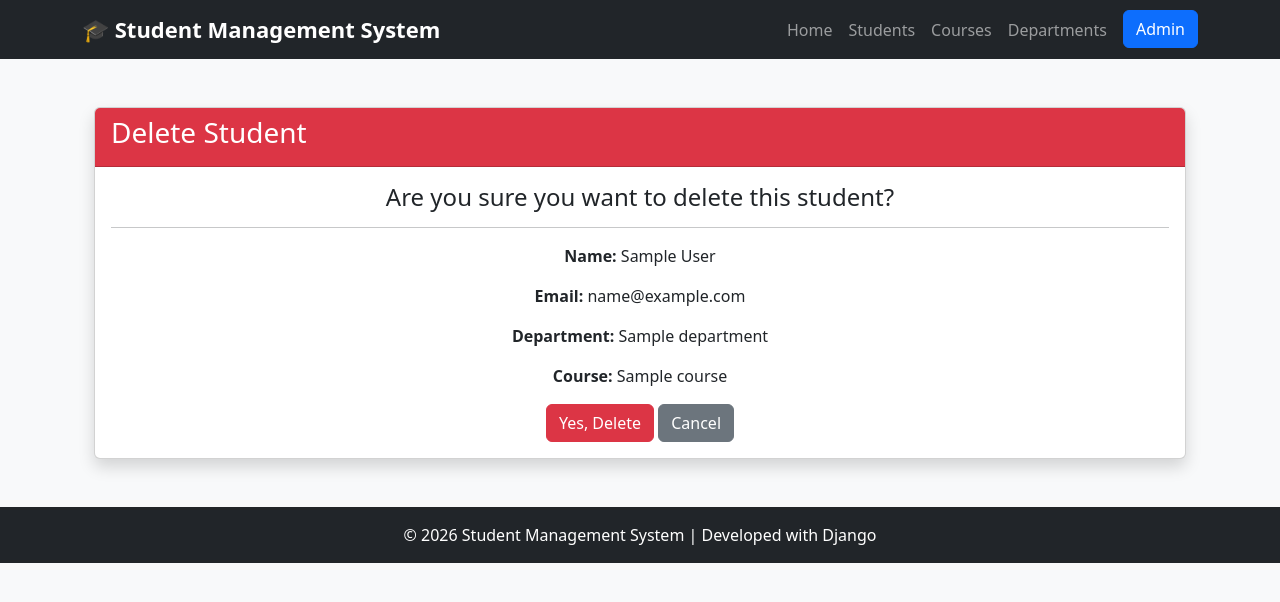
After one commit to pavanchaudhar/django-, a Django app: page /delete-student/1/ in a window 1280 px wide. The commit adds this page. Shown: the top 602 px of the page. Run offline with Django 5.2, Linux system fonts and the light colour scheme; tables that the repository leaves empty hold one stand-in row (values such as "Sample post").

Commit message:
add curd opration

```diff
--- a/home/admin.py
+++ b/home/admin.py
@@ -4,7 +4,7 @@ from .models import department, Course, Student
 
 @admin.register(department)
 class DepartmentAdmin(admin.ModelAdmin):
-    list_display = ('id', 'department_name')
+    list_display = ('id', 'department_name' ,'department_type')
     search_fields = ('department_name',)
 
 
--- a/home/models.py
+++ b/home/models.py
@@ -3,6 +3,7 @@ from django.db import models
 
 class department(models.Model):
     department_name = models.CharField(max_length=100)
+    department_type = models.CharField(max_length=100)
 
     def __str__(self):
         return self.department_name
--- a/home/urls.py
+++ b/home/urls.py
@@ -2,13 +2,10 @@ from django.urls import path
 from . import views
 
 urlpatterns = [
-
     path('', views.home, name='home'),
-
-    path('students', views.student_list, name='student_list'),
-
-    path('add-student', views.add_student, name='add_student'),
-# test comments for git push
-
-
+    path('home/', views.home, name='home'),
+    path('students/', views.student_list, name='student_list'),
+    path('add-student/', views.add_student, name='add_student'),
+    path('update-student/<int:id>/', views.update_student, name='update_student'),
+    path('delete-student/<int:id>/', views.delete_student, name='delete_student'),
 ]
--- a/home/views.py
+++ b/home/views.py
@@ -1,5 +1,7 @@
 from django.shortcuts import render, redirect
 from .models import Student, department, Course
+from django.shortcuts import render, redirect, get_object_or_404
+
 
 
 def home(request):
@@ -38,3 +40,50 @@ def add_student(request):
     }
 
     return render(request, 'add_student.html', context)
+
+def update_student(request, id):
+    pass
+    student = Student.objects.get(id=id)
+
+    departments = department.objects.all()
+    courses = Course.objects.all()
+
+    if request.method == "POST":
+
+        student.name = request.POST['name']
+        student.age = request.POST['age']
+        student.gender = request.POST['gender']
+        student.email = request.POST['email']
+        student.phone = request.POST['phone']
+        student.address = request.POST['address']
+
+        student.department = department.objects.get(
+            id=request.POST['department']
+        )
+
+        student.course = Course.objects.get(
+            id=request.POST['course']
+        )
+
+        student.save()
+
+        return redirect('student_list')
+
+    context = {
+        'student': student,
+        'departments': departments,
+        'courses': courses,
+    }
+
+    return render(request, 'update_student.html', context)
+
+
+def delete_student(request, id):
+
+    student = get_object_or_404(Student, id=id)
+
+    if request.method == "POST":
+        student.delete()
+        return redirect('student_list')
+
+    return render(request, 'delete_student.html', {'student': student})
--- /dev/null
+++ b/templates/delete_student.html
@@ -0,0 +1,48 @@
+{% extends 'base.html' %}
+
+{% block title %}
+Delete Student
+{% endblock %}
+
+{% block content %}
+
+<div class="container mt-5">
+
+    <div class="card shadow">
+
+        <div class="card-header bg-danger text-white">
+            <h3>Delete Student</h3>
+        </div>
+
+        <div class="card-body text-center">
+
+            <h4>Are you sure you want to delete this student?</h4>
+
+            <hr>
+
+            <p><strong>Name:</strong> {{ student.name }}</p>
+            <p><strong>Email:</strong> {{ student.email }}</p>
+            <p><strong>Department:</strong> {{ student.department }}</p>
+            <p><strong>Course:</strong> {{ student.course }}</p>
+
+            <form method="POST">
+
+                {% csrf_token %}
+
+                <button type="submit" class="btn btn-danger">
+                    Yes, Delete
+                </button>
+
+                <a href="{% url 'student_list' %}" class="btn btn-secondary">
+                    Cancel
+                </a>
+
+            </form>
+
+        </div>
+
+    </div>
+
+</div>
+
+{% endblock %}
--- a/templates/student_list.html
+++ b/templates/student_list.html
@@ -84,11 +84,11 @@ Students
                         View
                     </a>
 
-                    <a href="#" class="btn btn-warning btn-sm">
+                    <a href="{% url 'update_student' student.id %}" class="btn btn-warning btn-sm">
                         Edit
                     </a>
 
-                    <a href="#" class="btn btn-danger btn-sm">
+                    <a href="{% url 'delete_student' student.id %}" class="btn btn-danger btn-sm">
                         Delete
                     </a>
 
```
Also changed, not shown: templates/update_student.html (+11 -11 lines), home/migrations/0003_department_department_type.py (added).
